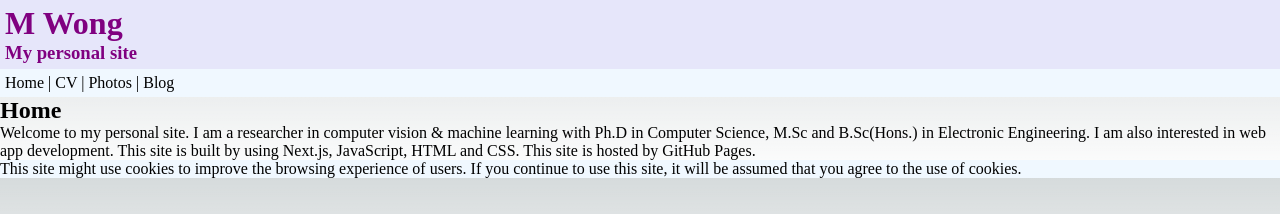
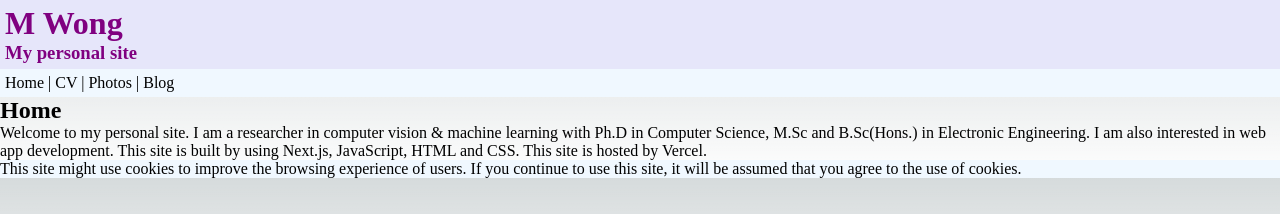
Before and after one commit to mwongau/next-blog, a Next.js app: page / in a window 1280 px wide. Shown: the top 214 px of the page. Built offline with nearby package versions, Linux system fonts and the light colour scheme.

Commit message:
init 2 Sept 2024

```diff
--- a/pages/cv.js
+++ b/pages/cv.js
@@ -20,7 +20,6 @@ export default function CV() {
 	<ul>
 	<li>IBM Data Science Professional Certificate by IBM on Coursera</li>
 	<li>Professional Certificate of "DeepLearning.AI TensorFlow Developer", by DeepLearning.AI on Coursera</li>
-	<li>Professional Certificate in "Unlocking Information Security" by Tel Aviv University, IsraelX & edX</li>
 	</ul>
 
 	<h3>Research specialism</h3>
--- a/pages/index.js
+++ b/pages/index.js
@@ -14,7 +14,7 @@ export default function Home() {
 	  <p>Welcome to my personal site. I am a researcher in computer vision & machine learning
 	  with Ph.D in Computer Science, M.Sc and B.Sc(Hons.) in Electronic Engineering. I am also
 	  interested in web app development. This site is built by using Next.js, JavaScript,
-	  HTML and CSS. This site is hosted by GitHub Pages.</p>
+	  HTML and CSS. This site is hosted by Vercel.</p>
 
 	  <p className={styles.footer}>This site might use cookies to improve the browsing experience of users. If you
 	  continue to use this site, it will be assumed that you agree to the use of cookies.</p>
```
